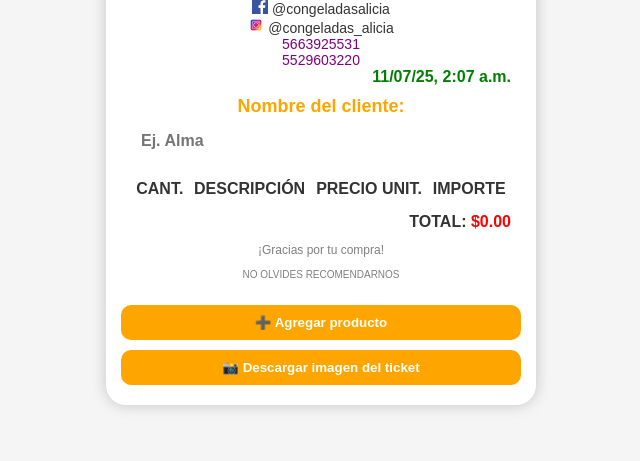
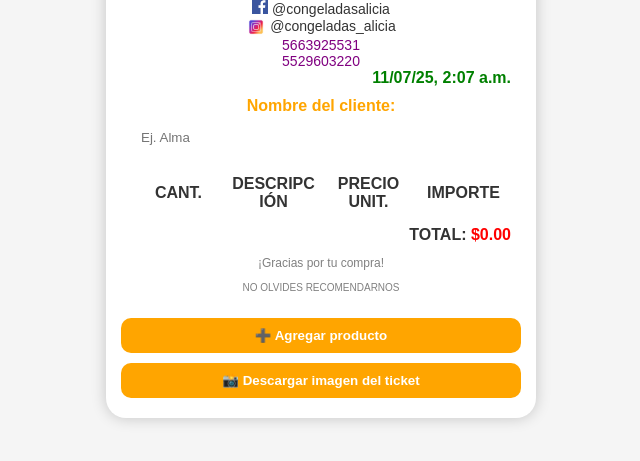
Before and after one commit to Ariana336/ticket-congeladas, a plain HTML site: page index.html in a window 1280 px wide. Shown: the part 125-586 px from the top of the page, without its empty margins (319-959 px from the left). Drawn offline with nearby package versions, Linux system fonts and the light colour scheme.

Commit message:
Add files via upload

```diff
--- a/index.html
+++ b/index.html
@@ -70,8 +70,6 @@
       font-weight: bold;
     }
     #ticket {
-  max-width: 100%;
-  overflow-wrap: break-word;
       background: white;
       padding: 10px;
       border-radius: 20px;
@@ -87,14 +85,14 @@
       </div>
       <div class="redes">
         <div><img src="fb.png" alt="fb" width="16"> @congeladasalicia</div>
-        <div><img src="ig.png" alt="ig" width="16"> @congeladas_alicia</div>
+        <div><img src="ig.png" alt="ig" width="20" style="vertical-align:middle;"> @congeladas_alicia</div>
         <div style="color:purple">5663925531<br>5529603220</div>
       </div>
       <div style="text-align:right; font-weight:bold; color:green" id="fecha"></div>
-      <div class="cliente" style="font-size: 18px;">
-        Nombre del cliente: <input type="text" id="cliente" placeholder="Ej. Alma" style="font-weight:bold; font-size:16px;">
+      <div class="cliente">
+        Nombre del cliente: <input type="text" id="cliente" placeholder="Ej. Alma">
       </div>
-      <table id="tabla">
+      <table id="tabla" style="table-layout: fixed; width: 100%; word-wrap: break-word;">
         <tr>
           <th>CANT.</th><th>DESCRIPCIÓN</th><th>PRECIO UNIT.</th><th>IMPORTE</th>
         </tr>
@@ -110,7 +108,7 @@
     <button onclick="agregarProducto()">➕ Agregar producto</button>
     <button onclick="generarImagen()">📸 Descargar imagen del ticket</button>
     <a id="whatsappLink" target="_blank" style="display:none;">
-      <button>📲 📲 Compartir ticket por WhatsApp (texto)</button>
+      <button>📲 Enviar texto por WhatsApp</button>
     </a>
   </div>
 
@@ -146,7 +144,7 @@
         link.href = canvas.toDataURL();
         link.click();
 
-        const mensaje = `Hola ${cliente}, gracias por tu compra.%0ATotal: ${total}`;
+        const mensaje = `Hola ${cliente}, gracias por tu compra.\nTotal: ${total}`;
         const wa = document.getElementById("whatsappLink");
         wa.href = "https://wa.me/?text=" + encodeURIComponent(mensaje);
         wa.style.display = "block";
```
